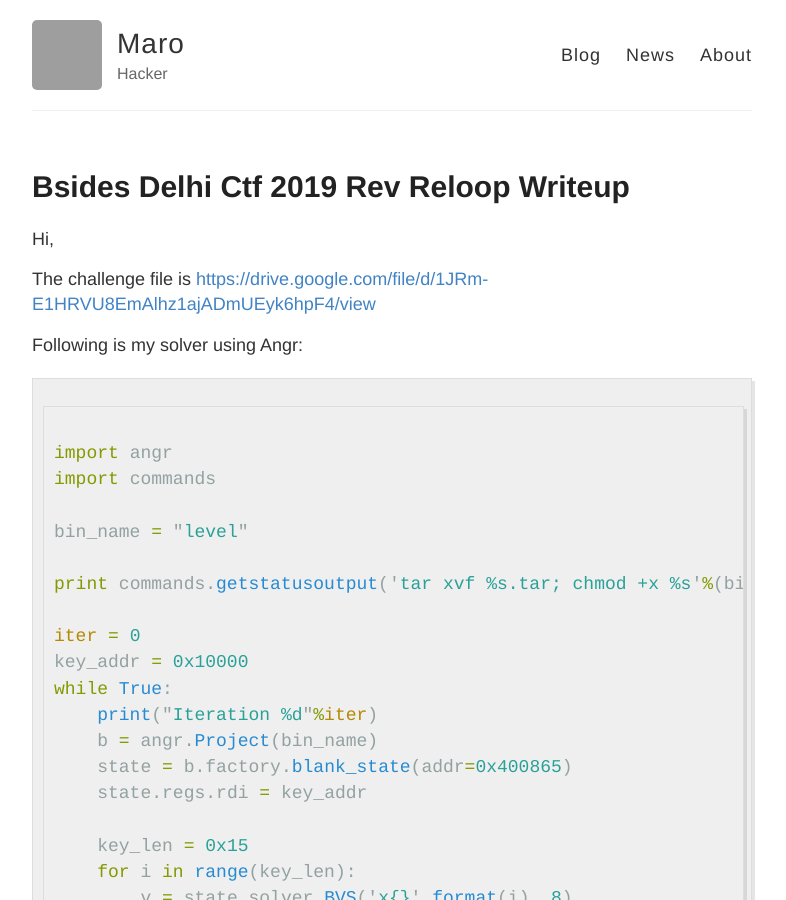
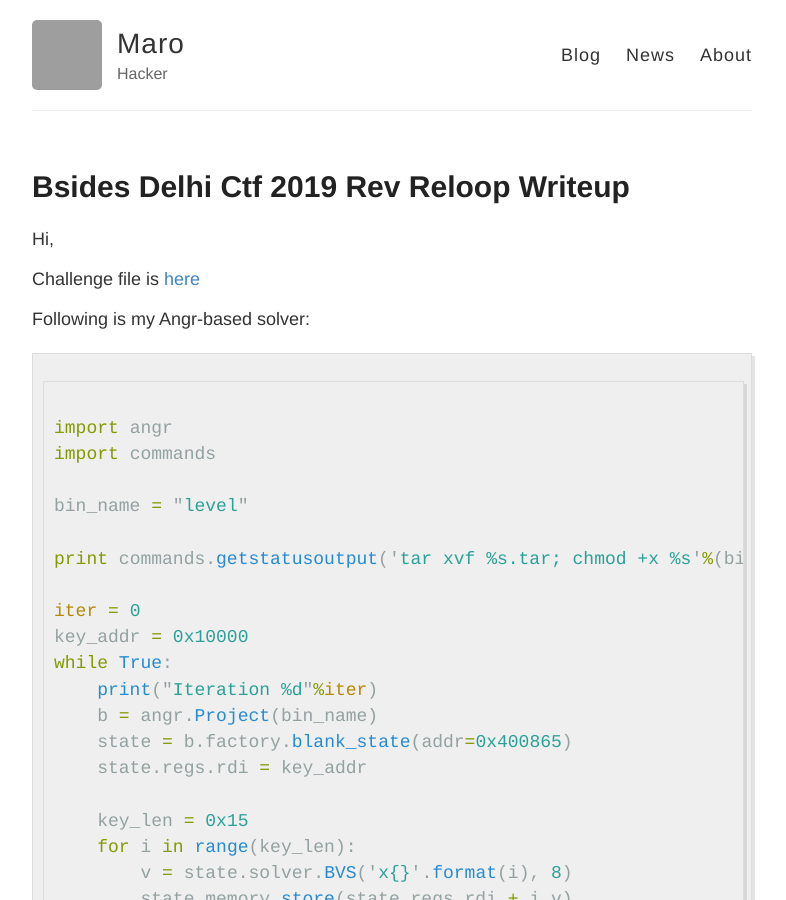
Before and after one commit to maroueneboubakri/maroueneboubakri.github.io, a Jekyll site: the page built from _posts/2019-9-9-BSides-Delhi-CTF-2019-REV-reloop-Writeup.md, in a window 1280 px wide and 900 px high. Shown: the whole window, without its empty margins (248-1034 px from the left). Built offline with Jekyll 4.4.1, drawn with Linux system fonts in a browser that asks for light colours; our own code applies the rules of GitHub Pages for plain Markdown files; grey boxes are pictures that could not be loaded.

Commit message:
Update 2019-9-9-BSides-Delhi-CTF-2019-REV-reloop-Writeup.md

```diff
--- a/_posts/2019-9-9-BSides-Delhi-CTF-2019-REV-reloop-Writeup.md
+++ b/_posts/2019-9-9-BSides-Delhi-CTF-2019-REV-reloop-Writeup.md
@@ -1,8 +1,8 @@
 Hi,
 
-The challenge file is [https://drive.google.com/file/d/1JRm-E1HRVU8EmAlhz1ajADmUEyk6hpF4/view](here)
+Challenge file is [here](https://drive.google.com/file/d/1JRm-E1HRVU8EmAlhz1ajADmUEyk6hpF4/view)
 
-Following is my solver using Angr:
+Following is my Angr-based solver:
 
 <!--more-->
 
```
